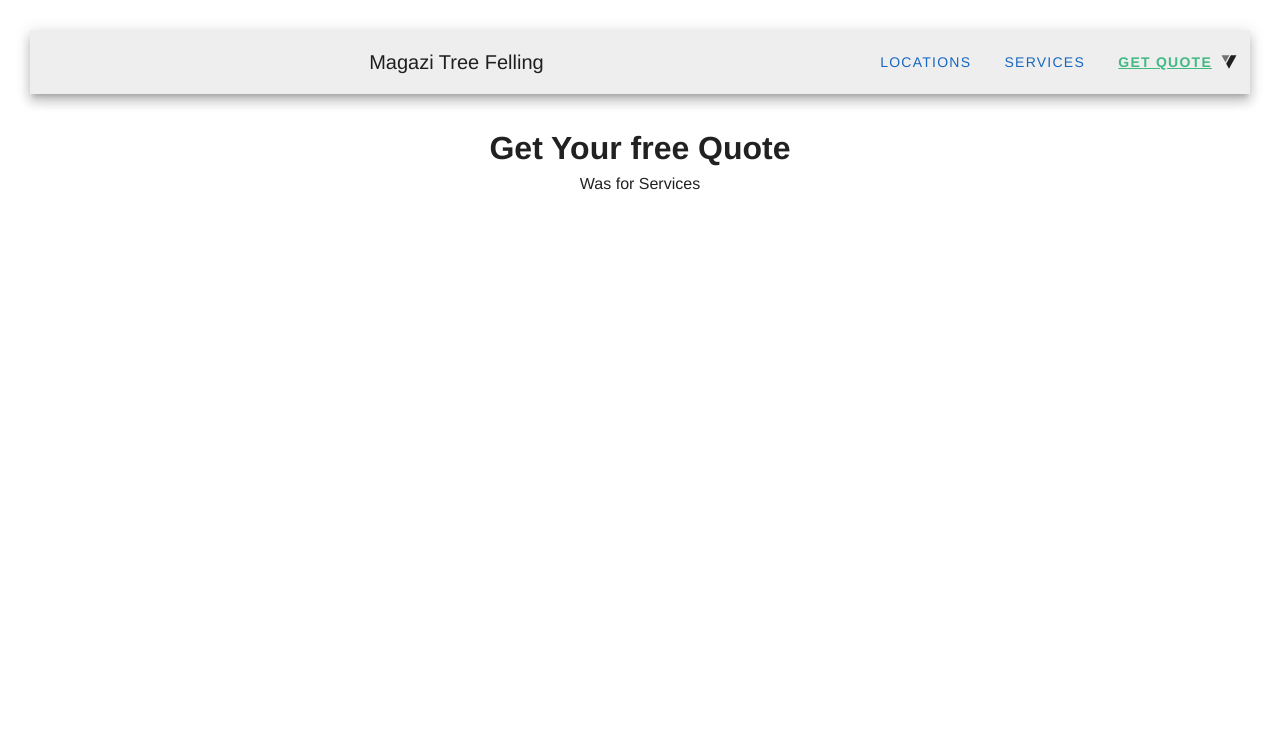
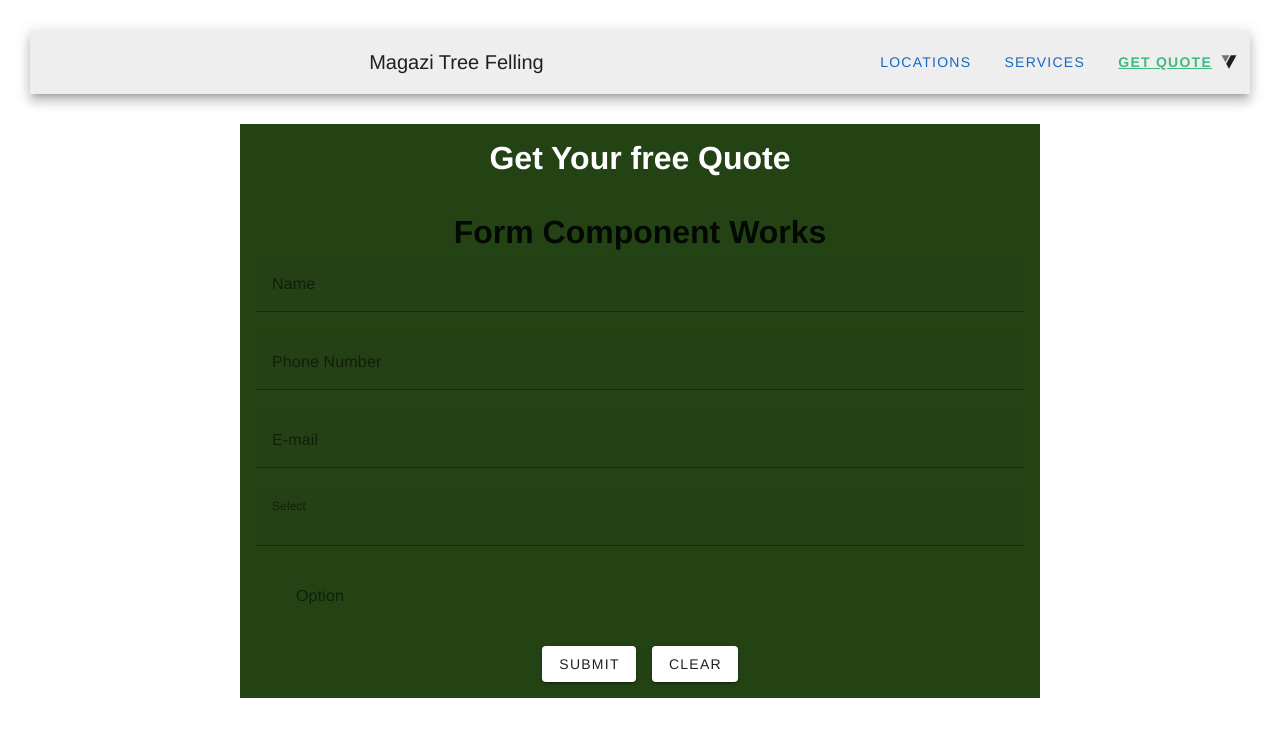
Before and after one commit to ShogunLSG/Magazi-tree-felling-frontEnd, a Vue app in the folder MG-treeFelling/mg-tree-felling/: page /quote in a window 1280 px wide. Shown: the top 736 px of the page. Built offline with nearby package versions, Linux system fonts and the light colour scheme.

Commit message:
adding locationa & services views

```diff
--- a/MG-treeFelling/mg-tree-felling/src/App.vue
+++ b/MG-treeFelling/mg-tree-felling/src/App.vue
@@ -14,7 +14,6 @@ export default {
 </script>
 <template>
   <v-app>
-    <div class="Wrapper">
     <nav>
       <div class="tool-bar">
         <v-toolbar
@@ -68,8 +67,6 @@ export default {
     <div class="content">
       <RouterView />
     </div>
-      <div class="services">Was for Services</div>
-    </div>
   </v-app>
 </template>
 
@@ -80,6 +77,14 @@ export default {
   -moz-osx-font-smoothing: grayscale;
   text-align: center;
   color: #2c3e50;
+  align-content: center;
+}
+#content {
+  margin: auto;
+}
+
+v-app {
+  align-content: center;
 }
 
 nav {
--- a/MG-treeFelling/mg-tree-felling/src/components/FormComponent.vue
+++ b/MG-treeFelling/mg-tree-felling/src/components/FormComponent.vue
@@ -1,17 +1,56 @@
 <script>
-// import { onMounted,onBeforeMount } from 'vue';
-// onBeforeMount(() => {
-//   console.log(`the component is now mounted.`)
-// })
-
-// onMounted(() => {
-//   console.log(`the component is now mounted.`)
-// })
+export default {
+  data() {
+    return {
+      name: {
+        value: "",
+        errorMessage: "",
+      },
+      phone: {
+        value: "",
+        errorMessage: "",
+      },
+      email: {
+        value: "",
+        errorMessage: "",
+      },
+      select: {
+        value: "",
+        errorMessage: "",
+      },
+      checkbox: {
+        value: false,
+        errorMessage: "",
+      },
+      items: [
+        // Populate this array with your items for the v-select
+      ],
+    };
+  },
+  methods: {
+    submit() {
+      // Your form submission logic here
+    },
+    handleReset() {
+      // Logic to reset the form
+      this.name.value = "";
+      this.name.errorMessage = "";
+      this.phone.value = "";
+      this.phone.errorMessage = "";
+      this.email.value = "";
+      this.email.errorMessage = "";
+      this.select.value = "";
+      this.select.errorMessage = "";
+      this.checkbox.value = false;
+      this.checkbox.errorMessage = "";
+    },
+  },
+};
 </script>
 
 <template>
   <h1>Form Component Works</h1>
-  <!-- <div class="form-component">
+  <div class="form-component">
     <form @submit.prevent="submit">
       <v-text-field
         v-model="name.value.value"
@@ -21,43 +60,42 @@
       ></v-text-field>
 
       <v-text-field
-        v-model="phone.value.value"
+        v-model="phone.value"
         :counter="7"
-        :error-messages="phone.errorMessage.value"
+        :error-messages="phone.errorMessage"
         label="Phone Number"
       ></v-text-field>
 
       <v-text-field
-        v-model="email.value.value"
-        :error-messages="email.errorMessage.value"
+        v-model="email.value"
+        :error-messages="email.errorMessage"
         label="E-mail"
       ></v-text-field>
 
       <v-select
-        v-model="select.value.value"
+        v-model="select.value"
         :items="items"
-        :error-messages="select.errorMessage.value"
+        :error-messages="select.errorMessage"
         label="Select"
       ></v-select>
 
       <v-checkbox
-        v-model="checkbox.value.value"
-        :error-messages="checkbox.errorMessage.value"
+        v-model="checkbox.value"
+        :error-messages="checkbox.errorMessage"
         value="1"
         label="Option"
         type="checkbox"
       ></v-checkbox>
 
-      <v-btn
-        class="me-4"
-        type="submit"
-      >
-        submit
-      </v-btn>
+      <v-btn class="me-4" type="submit"> submit </v-btn>
 
-      <v-btn @click="handleReset">
-        clear
-      </v-btn>
+      <v-btn v-on:click="handleReset"> clear </v-btn>
     </form>
-  </div> -->
+  </div>
 </template>
+
+<style>
+#form-component {
+  margin: auto;
+}
+</style>
--- a/MG-treeFelling/mg-tree-felling/src/components/SlideShow.vue
+++ b/MG-treeFelling/mg-tree-felling/src/components/SlideShow.vue
@@ -2,7 +2,7 @@
 
 <template>
   <h1>Slide Show Component Works</h1>
-  <!-- <v-carousel hide-delimiters>
+  <v-carousel hide-delimiters>
     <v-carousel-item
       src="https://cdn.vuetifyjs.com/images/cards/docks.jpg"
       cover
@@ -17,5 +17,5 @@
       src="https://cdn.vuetifyjs.com/images/cards/sunshine.jpg"
       cover
     ></v-carousel-item>
-  </v-carousel> -->
+  </v-carousel>
 </template>
--- a/MG-treeFelling/mg-tree-felling/src/views/HomeView.vue
+++ b/MG-treeFelling/mg-tree-felling/src/views/HomeView.vue
@@ -1,17 +1,10 @@
 <script setup>
-// import SlideShow from './SlideShow.vue';
-// import FormComponent from './FormComponent.vue'
-
-// export default {
-//   mounted() {
-//     console.log(`HomeView is now mounted.`)
-//   }
-// }
+import SlideShow from "@/components/SlideShow.vue";
 </script>
 
 <template>
   <h1>Home View Works</h1>
-  <!-- <div class="Wrapper">
+  <div class="Wrapper">
     <SlideShow />
     <div class="content">
       <h1>Welcome to Magazi tree felling</h1>
@@ -20,17 +13,23 @@
         <v-row no-gutters>
           <v-col order="12">
             <v-sheet class="pa-2 ma-2">
-              <img src="https://cdn.vuetifyjs.com/images/cards/docks.jpg"/>
+              <img src="https://cdn.vuetifyjs.com/images/cards/docks.jpg" />
             </v-sheet>
           </v-col>
           <v-col order="1">
             <v-sheet class="pa-2 ma-2">
               <p>
-                Magazi Tree Felling is a professional and reliable tree felling company that offers a range of services for residential and commercial properties.
-                Whether you need tree removal, pruning, trimming, stump grinding, site clearing, or any other tree-related service, we have the skills, equipment, and experience to handle it.
-                We follow the highest standards of safety and quality.
-                We are passionate about trees and the environment, and we strive to preserve and enhance the beauty and health of your trees.
-                We also offer advice on tree care and maintenance, and we can help you with any tree-related issues or problems.
+                Magazi Tree Felling is a professional and reliable tree felling
+                company that offers a range of services for residential and
+                commercial properties. Whether you need tree removal, pruning,
+                trimming, stump grinding, site clearing, or any other
+                tree-related service, we have the skills, equipment, and
+                experience to handle it. We follow the highest standards of
+                safety and quality. We are passionate about trees and the
+                environment, and we strive to preserve and enhance the beauty
+                and health of your trees. We also offer advice on tree care and
+                maintenance, and we can help you with any tree-related issues or
+                problems.
               </p>
             </v-sheet>
           </v-col>
@@ -40,13 +39,27 @@
     <div class="services">
       <h1>Why Choose us?</h1>
       <ul>
-        <li>We have over [number] years of experience in the tree felling industry</li>
+        <li>
+          We have over [number] years of experience in the tree felling industry
+        </li>
         <li>We offer a wide range of services for all your tree needs</li>
-        <li>We have a team of qualified and skilled arborists who can handle any challenge</li>
-        <li>We use the latest equipment and technology to ensure efficiency and safety</li>
-        <li>We are fully insured and certified, and we comply with all the relevant regulations and standards</li>
+        <li>
+          We have a team of qualified and skilled arborists who can handle any
+          challenge
+        </li>
+        <li>
+          We use the latest equipment and technology to ensure efficiency and
+          safety
+        </li>
+        <li>
+          We are fully insured and certified, and we comply with all the
+          relevant regulations and standards
+        </li>
         <li>We offer competitive prices and free quotes</li>
-        <li>We have a loyal and satisfied customer base, and we have many positive reviews and testimonials</li>
+        <li>
+          We have a loyal and satisfied customer base, and we have many positive
+          reviews and testimonials
+        </li>
         <li>We are available 24/7 for emergencies and consultations</li>
       </ul>
     </div>
@@ -54,56 +67,94 @@
       <v-row no-gutters>
         <v-col order="6">
           <v-sheet class="pa-2 ma-2">
-            <v-img :width="200" aspect-ratio="16/9" cover src="https://cdn.vuetifyjs.com/images/cards/hotel.jpg"></v-img>
+            <v-img
+              :width="200"
+              aspect-ratio="16/9"
+              cover
+              src="https://cdn.vuetifyjs.com/images/cards/hotel.jpg"
+            ></v-img>
           </v-sheet>
         </v-col>
         <v-col order="12">
           <v-sheet class="pa-2 ma-2">
-            <v-img :width="200" aspect-ratio="16/9" cover src="https://cdn.vuetifyjs.com/images/cards/docks.jpg"></v-img>
+            <v-img
+              :width="200"
+              aspect-ratio="16/9"
+              cover
+              src="https://cdn.vuetifyjs.com/images/cards/docks.jpg"
+            ></v-img>
           </v-sheet>
         </v-col>
         <v-col order="1">
           <v-sheet class="pa-2 ma-2">
-            <v-img :width="200" aspect-ratio="16/9" cover src="https://cdn.vuetifyjs.com/images/cards/sunshine.jpg"></v-img>
+            <v-img
+              :width="200"
+              aspect-ratio="16/9"
+              cover
+              src="https://cdn.vuetifyjs.com/images/cards/sunshine.jpg"
+            ></v-img>
           </v-sheet>
         </v-col>
       </v-row>
     </v-container>
     <h1>Our Services</h1>
-    <p>We offer the following services forour clients: </p>
+    <p>We offer the following services forour clients:</p>
     <ul>
-      <li>Tree felling – the process of bringing down a tree safely and efficiently</li>
-      <li>Tree pruning and trimming – the removal of dead, diseased, or unwanted branches to improve the shape and health of the tree</li>
-      <li>Stump grinding and removal – the elimination of the remaining tree stump and roots using a specialized machine</li>
-      <li>Site clearing – the removal of vegetation, rubble, and debris from a piece of land</li>
-      <li>Tree transplanting – the relocation of a tree from one place to another using proper techniques and equipment</li>
-      <li>Tree chipping – the conversion of large pieces of wood into smaller woodchips using a wood chipper</li>
-      <li>Firewood – the provision of quality and seasoned firewood for your fireplace or stove</li>
+      <li>
+        Tree felling – the process of bringing down a tree safely and
+        efficiently
+      </li>
+      <li>
+        Tree pruning and trimming – the removal of dead, diseased, or unwanted
+        branches to improve the shape and health of the tree
+      </li>
+      <li>
+        Stump grinding and removal – the elimination of the remaining tree stump
+        and roots using a specialized machine
+      </li>
+      <li>
+        Site clearing – the removal of vegetation, rubble, and debris from a
+        piece of land
+      </li>
+      <li>
+        Tree transplanting – the relocation of a tree from one place to another
+        using proper techniques and equipment
+      </li>
+      <li>
+        Tree chipping – the conversion of large pieces of wood into smaller
+        woodchips using a wood chipper
+      </li>
+      <li>
+        Firewood – the provision of quality and seasoned firewood for your
+        fireplace or stove
+      </li>
       <li>And more…</li>
     </ul>
     <h1>Contact Us</h1>
     <p>
       If you are looking for a professional and reliable tree felling company,
-      look no further than [Your Company Name]. We are ready to assist you with any tree-related service you may need.
-      Contact us today to get a free quote or to schedule an appointment.
-      You can reach us by phone, email, or through our online form. We look forward to hearing from you and working with you.
+      look no further than [Your Company Name]. We are ready to assist you with
+      any tree-related service you may need. Contact us today to get a free
+      quote or to schedule an appointment. You can reach us by phone, email, or
+      through our online form. We look forward to hearing from you and working
+      with you.
     </p>
     <p>Phone: [XXXXXXXX]</p>
     <p>Email: [XXXXXXXX]</p>
     <p>Online Form: [XXXXXXXX]</p>
-    <v-btn size="x-large" rounded="xl" class="getQuoteButton">
-    </v-btn>
-  </div> -->
+    <v-btn size="x-large" rounded="xl" class="getQuoteButton"> </v-btn>
+  </div>
 </template>
 
 <style scoped>
-/* .Wrapper {
+.Wrapper {
   background-color: rgb(36, 67, 21);
   display: block;
   height: 100vh;
   width: 100vh;
   height: max-content;
   text-align: center;
+  margin: auto;
 }
 
 MenuToolBar {
@@ -113,45 +164,49 @@
   color: #ffffff;
 }
 
-  .content p{
-    background-color:rgb(36, 67, 21);
+.content p {
+  background-color: rgb(36, 67, 21);
   padding: 0px;
   margin: -10px;
   color: #ffffff;
 }
 
-  v-container, v-row, v-col, v-sheet{
+v-container,
+v-row,
+v-col,
+v-sheet {
   color: rgb(67, 66, 21);
   background-color: rgb(86, 229, 15);
   padding: -10px;
-    margin:-10px;
+  margin: -10px;
   background-color: black;
-
 }
 
-  h1{
+h1 {
   align-content: center;
   color: #ffffff;
-    padding: 10px
+  padding: 10px;
 }
 
-  img{
+img {
   height: 100%;
   width: 100%;
-    margin: -10px
+  margin: -10px;
 }
 
-  ul, p{
+ul,
+p {
   text-align: left;
   margin: 30px;
   color: #ffffff;
 }
-  .getQuoteButton{
+.getQuoteButton {
   margin: 30px;
 }
-  v-sheet, v-img{
+v-sheet,
+v-img {
   margin: 0px;
   padding: 0px;
   background-color: black;
-  } */
+}
 </style>
--- a/MG-treeFelling/mg-tree-felling/src/views/QuoteView.vue
+++ b/MG-treeFelling/mg-tree-felling/src/views/QuoteView.vue
@@ -1,29 +1,25 @@
 <script setup>
-// import FormComponent from '@/components/FormComponent.vue'
-// export default {
-//   mounted() {
-//     console.log(`the quote view is now mounted.`)
-//   }
-// }
+import FormComponent from "@/components/FormComponent.vue";
 </script>
 
 <template>
   <div class="Wrapper">
     <h1>Get Your free Quote</h1>
-    <!-- <v-container>
-      <h1>Noice !!!</h1>
-    </v-container> -->
+    <v-container>
+      <FormComponent />
+    </v-container>
   </div>
 </template>
 
 <style scoped>
-/* .Wrapper {
+.Wrapper {
   background-color: rgb(36, 67, 21);
   display: block;
   height: 100vh;
   width: 100vh;
   height: max-content;
   text-align: center;
+  margin: auto;
 }
 
 MenuToolBar {
@@ -33,45 +29,49 @@
   color: #ffffff;
 }
 
-  .content p{
-    background-color:rgb(36, 67, 21);
+.content p {
+  background-color: rgb(36, 67, 21);
   padding: 0px;
   margin: -10px;
   color: #ffffff;
 }
 
-  v-container, v-row, v-col, v-sheet{
+v-container,
+v-row,
+v-col,
+v-sheet {
   color: rgb(67, 66, 21);
   background-color: rgb(86, 229, 15);
   padding: -10px;
-    margin:-10px;
+  margin: -10px;
   background-color: black;
-
 }
 
-  h1{
+h1 {
   align-content: center;
   color: #ffffff;
-    padding: 10px
+  padding: 10px;
 }
 
-  img{
+img {
   height: 100%;
   width: 100%;
-    margin: -10px
+  margin: -10px;
 }
 
-  ul, p{
+ul,
+p {
   text-align: left;
   margin: 30px;
   color: #ffffff;
 }
-  .getQuoteButton{
+.getQuoteButton {
   margin: 30px;
 }
-  v-sheet, v-img{
+v-sheet,
+v-img {
   margin: 0px;
   padding: 0px;
   background-color: black;
-  } */
+}
 </style>
```
Also changed, not shown: MG-treeFelling/mg-tree-felling/src/views/LocationsView.vue (added), MG-treeFelling/mg-tree-felling/src/views/Services.vue (added), 1 other file (tests, documents, lock files or other folders). Lines whose indentation alone changed are shown as unchanged.
